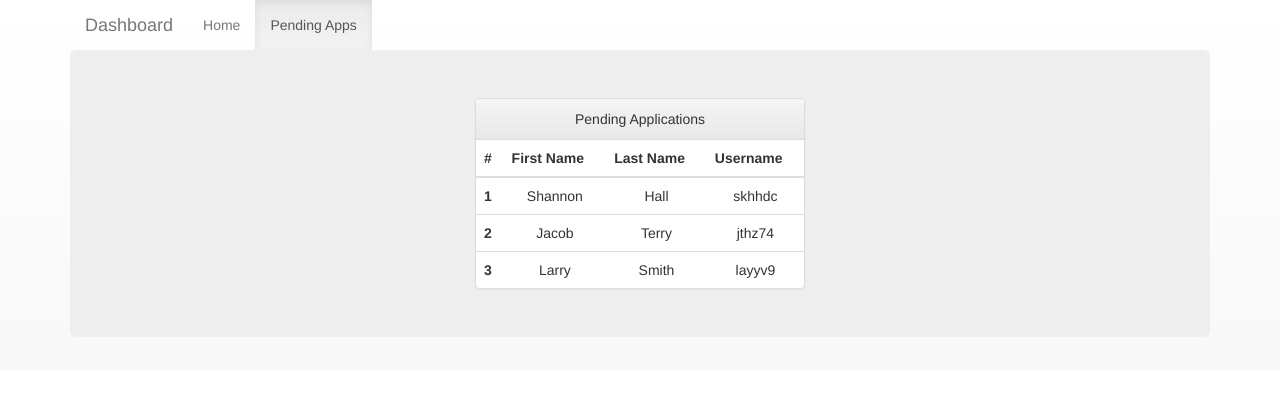
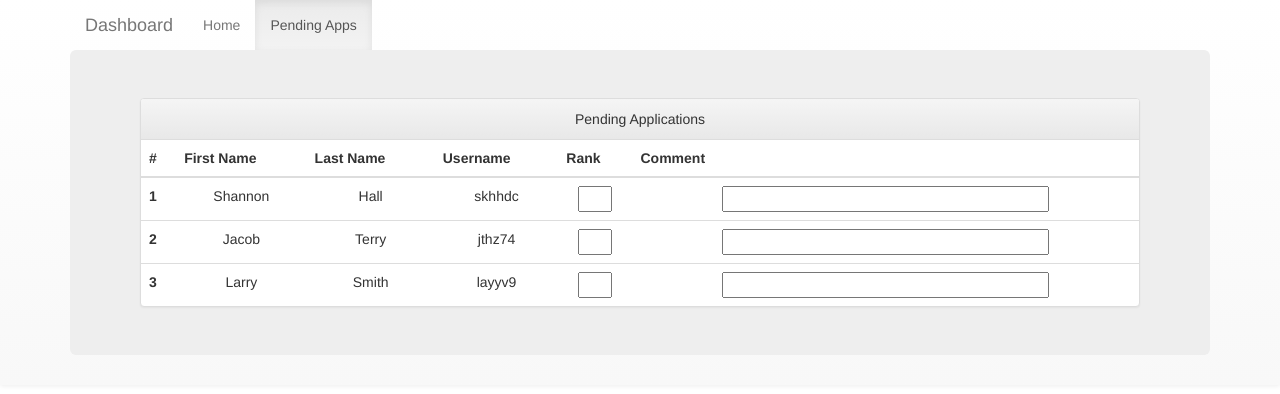
Before and after one commit to ads6g7/Software-Engineering-Group-I, a PHP site: page /pendingapps.php in a window 1280 px wide. Shown: the top 394 px of the page. Run offline with PHP 8.4, Linux system fonts and the light colour scheme.

Commit message:
Update pendingapps.php

```diff
--- a/view/pendingapps.php
+++ b/view/pendingapps.php
@@ -20,7 +20,7 @@
 </script>
 <style>
 .panel{
-  max-width: 330px;
+  max-width: 1000px;
   margin: 0 auto;
   }
 .btn-block{
@@ -74,6 +74,8 @@
             <th>First Name</th>
             <th>Last Name</th>
             <th>Username</th>
+            <th>Rank</th>
+            <th>Comment</th>
           </tr>
         </thead>
         <tbody>
@@ -82,18 +84,24 @@
             <td>Shannon</td>
             <td>Hall</td>
             <td>skhhdc</td>
-          </tr>
-          <tr>
+            <td><form><input type="text" name="firstname" size="1"></form></td>
+            <td><form><input type="text" name="firstname" size="37"></form></td>
+            </tr>
+            <tr>
             <th scope="row">2</th>
             <td>Jacob</td>
             <td>Terry</td>
             <td>jthz74</td>
+            <td><form><input type="text" name="firstname" size="1"></form></td>
+            <td><form><input type="text" name="firstname" size="37"></form></td>
           </tr>
           <tr>
             <th scope="row">3</th>
             <td>Larry</td>
             <td>Smith</td>
             <td>layyv9</td>
+            <td><form><input type="text" name="firstname" size="1"></form></td>
+            <td><form><input type="text" name="firstname" size="37"></form></td>
           </tr>
         </tbody>
   </table>
```
